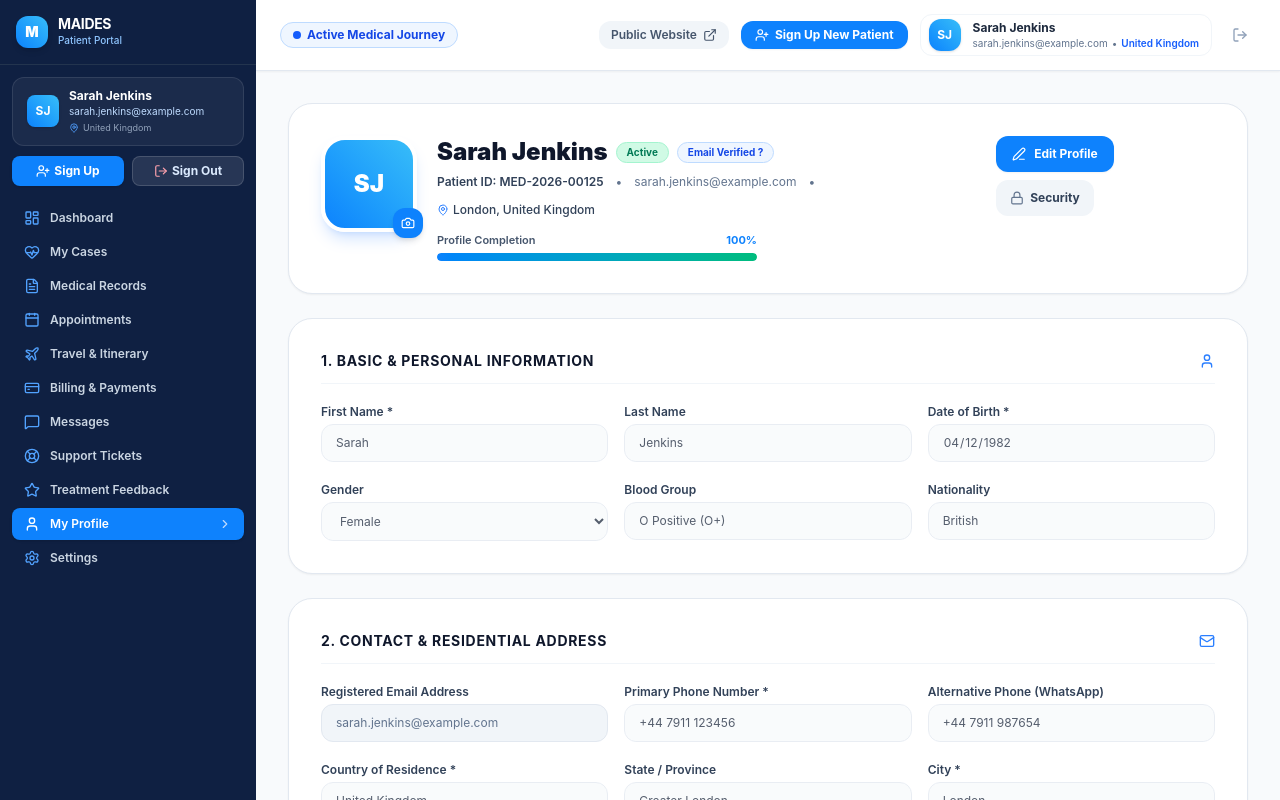
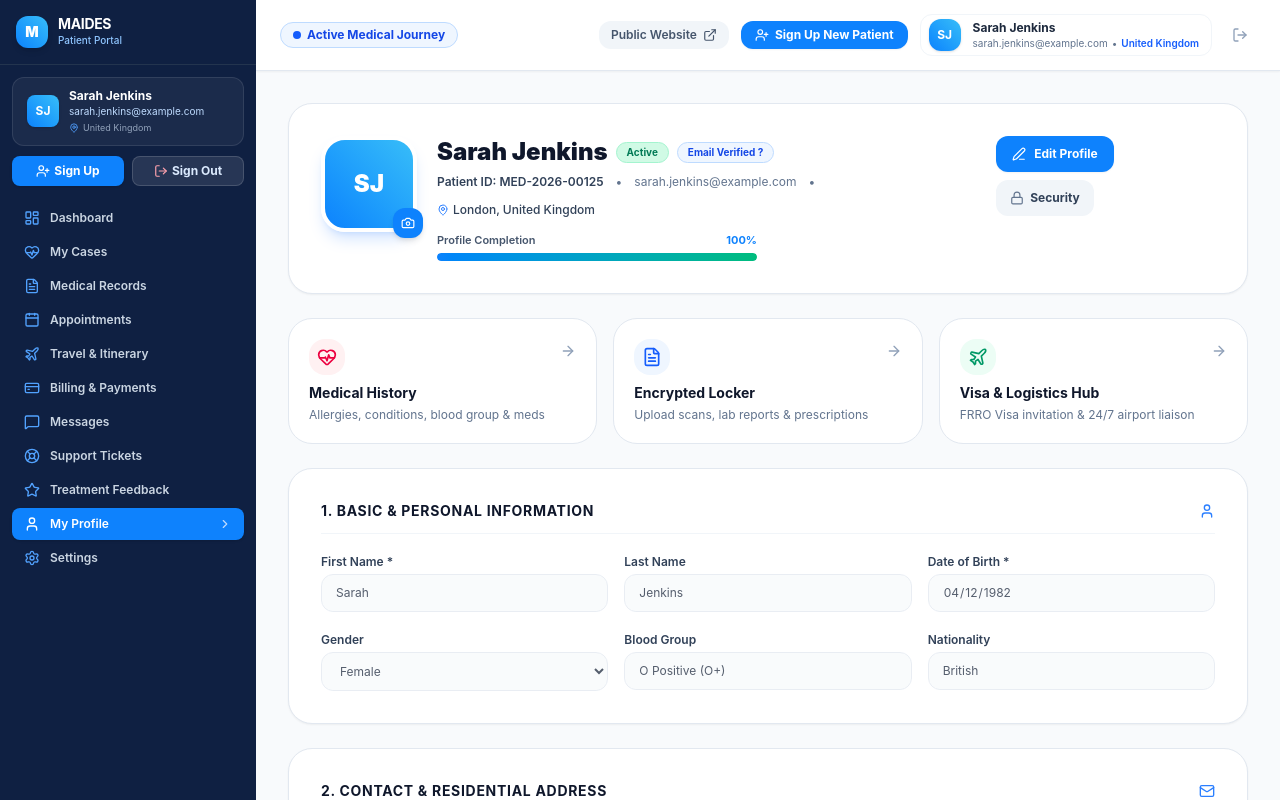
Before and after one commit to aleenashinto/MEDICAL-TOURISM, a Next.js app in the folder vitalis-web/: page /patient/profile in a window 1280 px wide. Shown: the top 800 px of the page. Built offline with nearby package versions, Linux system fonts and the light colour scheme.

Commit message:
feat(patient): complete end-to-end Patient Profile module with shortcuts, verification, and live persistence

```diff
--- a/vitalis-web/src/app/patient/profile/page.tsx
+++ b/vitalis-web/src/app/patient/profile/page.tsx
@@ -12,7 +12,6 @@ import {
   CheckCircle2,
   ShieldCheck,
   Camera,
-  Upload,
   Trash2,
   Lock,
   Edit3,
@@ -22,8 +21,9 @@ import {
   AlertCircle,
   Building2,
   MapPin,
-  Eye,
-  EyeOff
+  ArrowRight,
+  Stethoscope,
+  Plane
 } from "lucide-react";
 
 export default function PatientProfilePage() {
@@ -231,7 +231,7 @@ export default function PatientProfilePage() {
               <button
                 type="button"
                 onClick={handleRemovePhoto}
-                className="px-3 py-2 border border-slate-200 hover:bg-rose-50 hover:text-rose-600 text-slate-600 font-bold text-xs rounded-xl transition-all flex items-center gap-1.5"
+                className="px-3 py-2 border border-slate-200 hover:bg-rose-50 hover:text-rose-600 text-slate-600 font-bold text-xs rounded-xl transition-all flex items-center gap-1.5 cursor-pointer"
               >
                 <Trash2 className="w-3.5 h-3.5" />
                 <span>Remove Photo</span>
@@ -242,7 +242,7 @@ export default function PatientProfilePage() {
               <button
                 type="button"
                 onClick={() => setIsEditing(true)}
-                className="px-4 py-2.5 bg-[#0E82FD] hover:bg-blue-600 text-white font-bold text-xs rounded-xl shadow-xs transition-all flex items-center gap-2"
+                className="px-4 py-2.5 bg-[#0E82FD] hover:bg-blue-600 text-white font-bold text-xs rounded-xl shadow-xs transition-all flex items-center gap-2 cursor-pointer"
               >
                 <Edit3 className="w-3.5 h-3.5" />
                 <span>Edit Profile</span>
@@ -251,7 +251,7 @@ export default function PatientProfilePage() {
               <button
                 type="button"
                 onClick={handleCancel}
-                className="px-4 py-2.5 border border-slate-200 hover:bg-slate-100 text-slate-700 font-bold text-xs rounded-xl transition-all flex items-center gap-1.5"
+                className="px-4 py-2.5 border border-slate-200 hover:bg-slate-100 text-slate-700 font-bold text-xs rounded-xl transition-all flex items-center gap-1.5 cursor-pointer"
               >
                 <X className="w-3.5 h-3.5" />
                 <span>Cancel</span>
@@ -267,6 +267,51 @@ export default function PatientProfilePage() {
             </Link>
           </div>
         </div>
+      </div>
+
+      {/* Integration Shortcuts */}
+      <div className="grid grid-cols-1 md:grid-cols-3 gap-4">
+        <Link
+          href="/patient/medical-info"
+          className="p-5 bg-white border border-slate-200 rounded-3xl hover:border-blue-300 hover:shadow-md transition-all group flex items-start justify-between"
+        >
+          <div className="space-y-1">
+            <div className="w-9 h-9 rounded-2xl bg-rose-50 text-rose-600 flex items-center justify-center mb-2">
+              <HeartPulse className="w-5 h-5" />
+            </div>
+            <h3 className="text-sm font-bold text-slate-900 group-hover:text-blue-600">Medical History</h3>
+            <p className="text-xs text-slate-500">Allergies, conditions, blood group & meds</p>
+          </div>
+          <ArrowRight className="w-4 h-4 text-slate-400 group-hover:text-blue-600 mt-1" />
+        </Link>
+
+        <Link
+          href="/patient/documents"
+          className="p-5 bg-white border border-slate-200 rounded-3xl hover:border-blue-300 hover:shadow-md transition-all group flex items-start justify-between"
+        >
+          <div className="space-y-1">
+            <div className="w-9 h-9 rounded-2xl bg-blue-50 text-blue-600 flex items-center justify-center mb-2">
+              <FileText className="w-5 h-5" />
+            </div>
+            <h3 className="text-sm font-bold text-slate-900 group-hover:text-blue-600">Encrypted Locker</h3>
+            <p className="text-xs text-slate-500">Upload scans, lab reports & prescriptions</p>
+          </div>
+          <ArrowRight className="w-4 h-4 text-slate-400 group-hover:text-blue-600 mt-1" />
+        </Link>
+
+        <Link
+          href="/patient/travel"
+          className="p-5 bg-white border border-slate-200 rounded-3xl hover:border-blue-300 hover:shadow-md transition-all group flex items-start justify-between"
+        >
+          <div className="space-y-1">
+            <div className="w-9 h-9 rounded-2xl bg-emerald-50 text-emerald-600 flex items-center justify-center mb-2">
+              <Plane className="w-5 h-5" />
+            </div>
+            <h3 className="text-sm font-bold text-slate-900 group-hover:text-blue-600">Visa & Logistics Hub</h3>
+            <p className="text-xs text-slate-500">FRRO Visa invitation & 24/7 airport liaison</p>
+          </div>
+          <ArrowRight className="w-4 h-4 text-slate-400 group-hover:text-blue-600 mt-1" />
+        </Link>
       </div>
 
       {/* Success Notification */}
@@ -570,14 +615,14 @@ export default function PatientProfilePage() {
             <button
               type="button"
               onClick={handleCancel}
-              className="px-5 py-2.5 border border-slate-200 text-slate-700 font-bold text-xs rounded-xl hover:bg-slate-50 transition-all"
+              className="px-5 py-2.5 border border-slate-200 text-slate-700 font-bold text-xs rounded-xl hover:bg-slate-50 transition-all cursor-pointer"
             >
               Discard Changes
             </button>
 
             <button
               type="submit"
-              className="inline-flex items-center gap-2 px-6 py-2.5 bg-[#0E82FD] hover:bg-blue-600 text-white text-xs font-bold rounded-xl shadow-md transition-all"
+              className="inline-flex items-center gap-2 px-6 py-2.5 bg-[#0E82FD] hover:bg-blue-600 text-white text-xs font-bold rounded-xl shadow-md transition-all cursor-pointer"
             >
               <Save className="w-4 h-4" />
               Save Profile Changes
```
